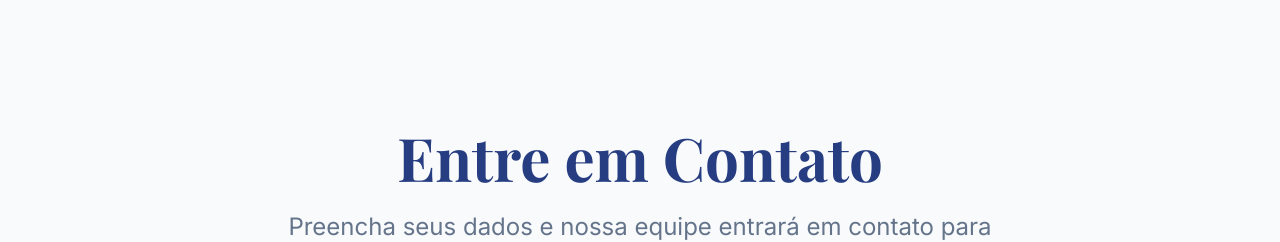
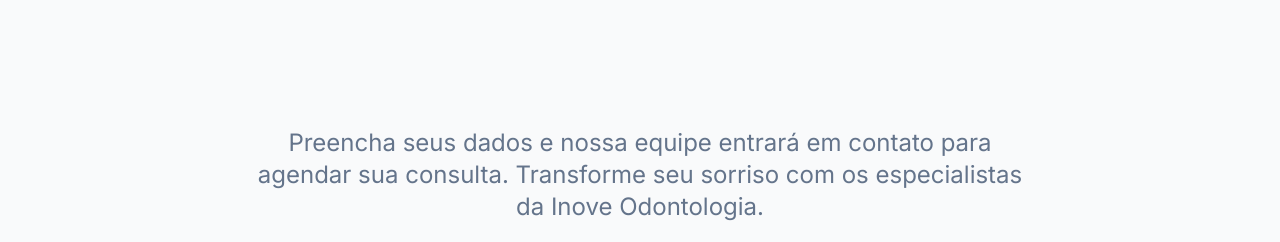
Before and after one commit to EdreyRaf/inove-smile-craft, a React (Vite) app: page / in a window 1280 px wide. Shown: the part 6320-6562 px from the top of the page. Built offline with nearby package versions, Linux system fonts and the light colour scheme.

Commit message:
Simplify lead capture form title section
cgen-9b4c86ec1f2f4610a559bc667c166cca

```diff
--- a/src/components/LeadCaptureForm.tsx
+++ b/src/components/LeadCaptureForm.tsx
@@ -84,9 +84,6 @@ const LeadCaptureForm = () => {
     <section id="contato" className="py-20 lg:py-32 bg-gray-50">
       <div className="max-w-4xl mx-auto px-4 sm:px-6 lg:px-8">
         <div className="text-center mb-12">
-          <h2 className="text-4xl md:text-5xl lg:text-6xl font-bold text-primary mb-6 font-playfair">
-            Entre em Contato
-          </h2>
           <p className="text-xl md:text-2xl text-muted-foreground max-w-3xl mx-auto leading-relaxed">
             Preencha seus dados e nossa equipe entrará em contato para agendar sua consulta.
             Transforme seu sorriso com os especialistas da Inove Odontologia.
```
